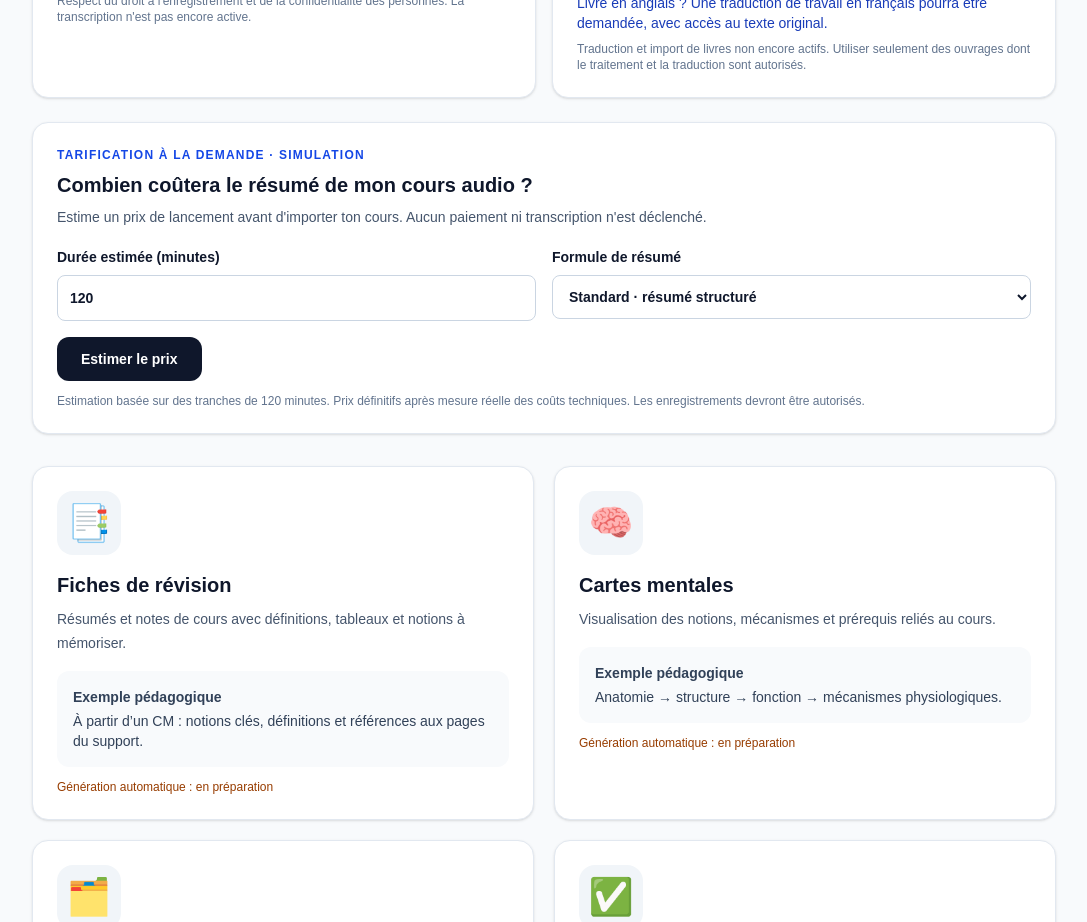
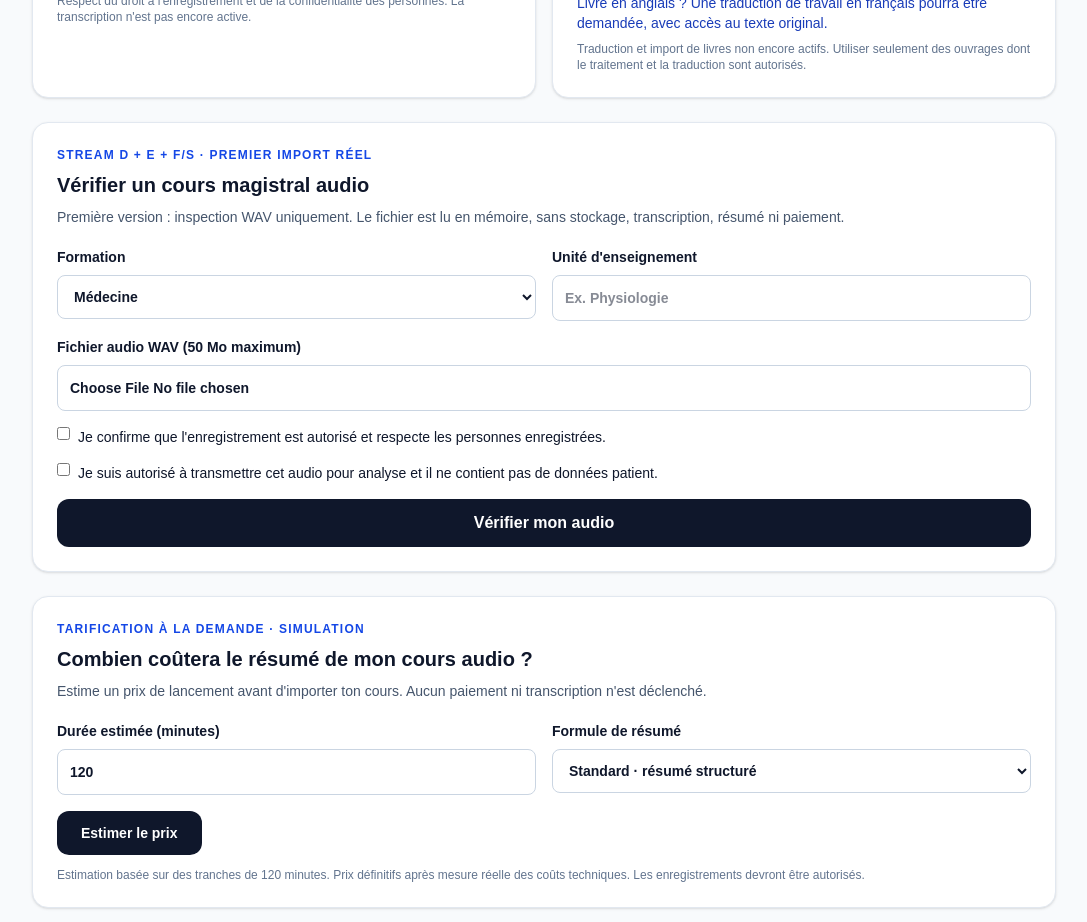
Before and after one commit to sowhatt/rkjo-ai-platform, a Next.js app in the folder apps/web/: page /education/study-tools in a window 1280 px wide. Shown: the part 1180-2102 px from the top of the page, without its empty margins (96-1183 px from the left). Built offline with nearby package versions, Linux system fonts and the light colour scheme; no server answers.

Commit message:
feat(education): display WAV inspection on study tools page

```diff
--- a/apps/web/src/app/education/study-tools/page.tsx
+++ b/apps/web/src/app/education/study-tools/page.tsx
@@ -2,6 +2,7 @@ import Link from "next/link";
 import StudyPdfPreview from "@/components/education/StudyPdfPreview";
 import StudyMediaRoadmap from "@/components/education/StudyMediaRoadmap";
 import AudioEstimate from "@/components/education/AudioEstimate";
+import StudyAudioInspect from "@/components/education/StudyAudioInspect";
 
 const tools = [
   {id:"fiches",icon:"📑",title:"Fiches de révision",description:"Résumés et notes de cours avec définitions, tableaux et notions à mémoriser.",example:"À partir d’un CM : notions clés, définitions et références aux pages du support."},
@@ -28,6 +29,7 @@ export default function EducationStudyToolsPage() {
         </div>
         <StudyPdfPreview />
         <StudyMediaRoadmap />
+        <StudyAudioInspect />
         <AudioEstimate />
         <div className="mt-8 grid gap-5 sm:grid-cols-2">
           {tools.map((tool) => (
```
